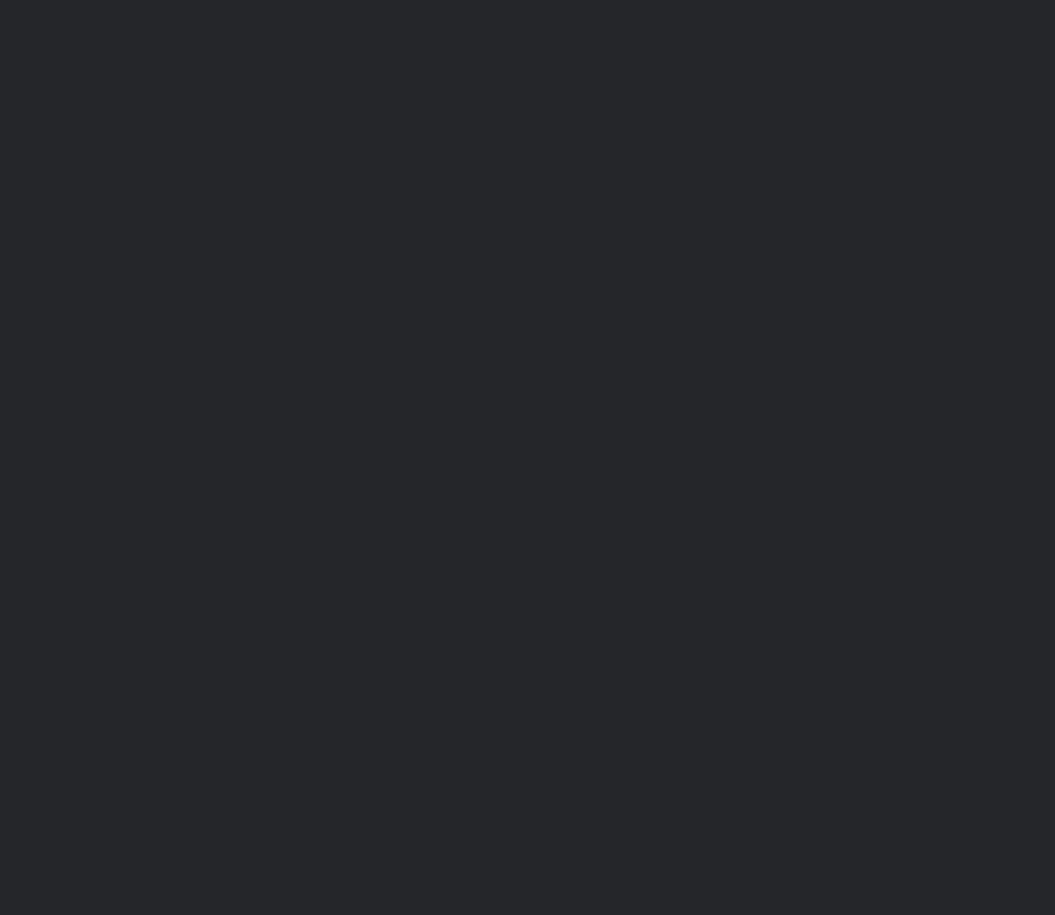
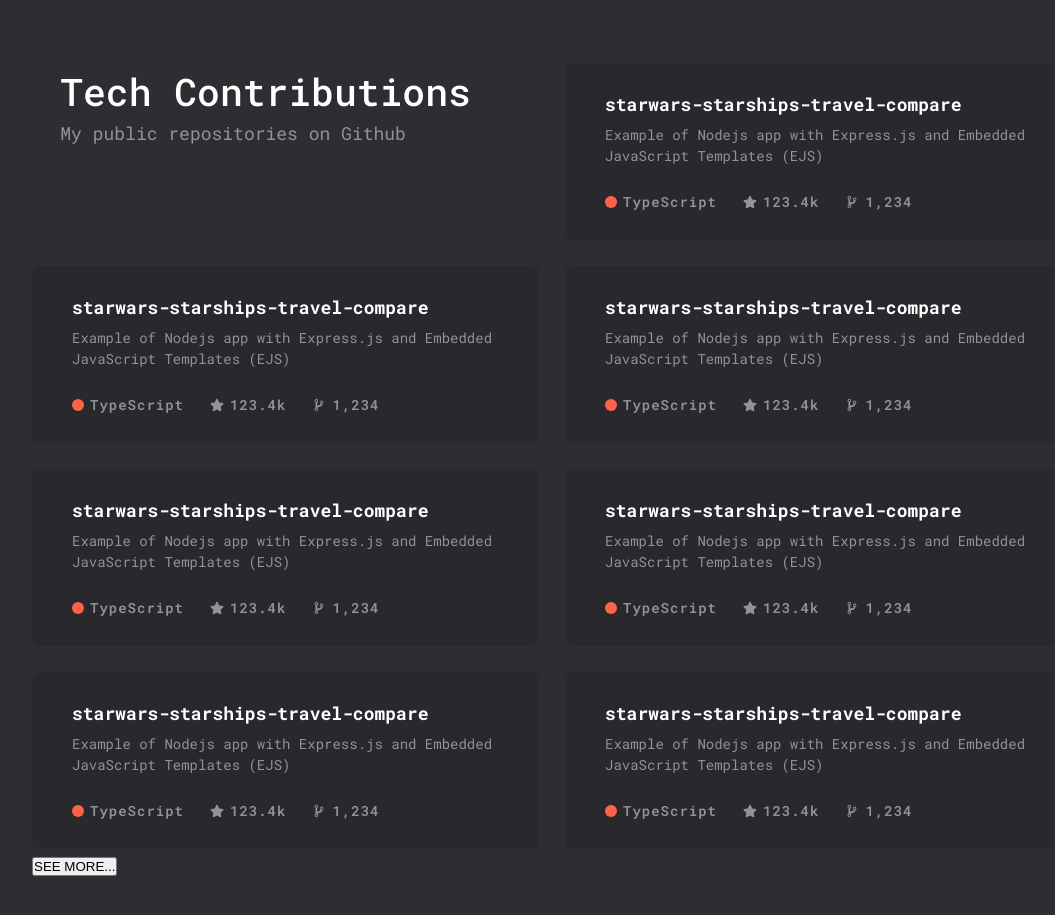
Before and after one commit to sineto/snio.dev, a Next.js app: page / in a window 1280 px wide. Shown: the part 1680-2595 px from the top of the page, without its empty margins (88-1143 px from the left). Before the commit the page ends 1623 px from the top, so only its background shows below. Built offline with nearby package versions, Linux system fonts and the light colour scheme.

Commit message:
feat: implement Tech Contributions section

```diff
--- a/helpers/iconLoader.tsx
+++ b/helpers/iconLoader.tsx
@@ -1,7 +1,9 @@
 import React from 'react';
 import { IconType } from 'react-icons';
-import { FaGithub, FaLinkedin, FaCode } from 'react-icons/fa';
+import { FaGithub, FaLinkedin, FaCode, FaStar } from 'react-icons/fa';
 import { AiFillApi, AiOutlineCloudServer, AiOutlineDeploymentUnit } from 'react-icons/ai';
+import { BiLinkAlt } from 'react-icons/bi';
+import { IoGitBranch } from 'react-icons/io5';
 
 interface Icon {
   accessor?: string
@@ -11,10 +13,13 @@
 const iconList: Icon[] = [
   { accessor: 'fa-github', component: FaGithub },
   { accessor: 'fa-linkedin', component: FaLinkedin },
-  { accessor: 'fa-code', component: FaCode},
+  { accessor: 'fa-code', component: FaCode },
+  { accessor: 'fa-star', component: FaStar },
   { accessor: 'ai-fill-api', component: AiFillApi },
   { accessor: 'ai-cloud-server', component: AiOutlineCloudServer },
-  { accessor: 'ai-deploy-unit', component: AiOutlineDeploymentUnit }
+  { accessor: 'ai-deploy-unit', component: AiOutlineDeploymentUnit },
+  { accessor: 'bi-link-alt', component: BiLinkAlt },
+  { accessor: 'io-branch', component: IoGitBranch }
 ];
 
 const iconLoader = (name?: string, size?: number, color?: string): JSX.Element => {
--- a/pages/index.tsx
+++ b/pages/index.tsx
@@ -1,4 +1,6 @@
+import Link from 'next/link';
 import { Header, Introduce } from '../components';
+import { iconLoader } from '../helpers';
 import * as Styles from './styles';
 
 const Home = () => {
@@ -6,6 +8,225 @@
     <Styles.Container>
       <Header />
       <Introduce />
+      <Styles.TechContributions>
+        <Styles.TechContributionsContent>
+          <Styles.TechContentRow>
+            <Styles.TechContentColumn>
+              <Styles.TechContentHeader>
+                <h1>Tech Contributions</h1>
+                <p>My public repositories on Github</p>
+              </Styles.TechContentHeader>
+              <Styles.TechRepositoryCard>
+                <Styles.RepositoryCardHeader>
+                  <Link href='https://github.com/sineto'>
+                    <h2>
+                      starwars-starships-travel-compare
+                      <span className='iconLink'>
+                        {iconLoader('bi-link-alt')}
+                      </span>
+                    </h2>
+                  </Link>
+                  <p>
+                    Example of Nodejs app with Express.js and Embedded JavaScript Templates (EJS)
+                  </p>
+                </Styles.RepositoryCardHeader>
+                <Styles.RepositoryCardSpecs>
+                  <li>
+                    <span></span>
+                    TypeScript
+                  </li>
+                  <li>
+                    {iconLoader('fa-star')}
+                    123.4k
+                  </li>
+                  <li>
+                    {iconLoader('io-branch')}
+                    1,234
+                  </li>
+                </Styles.RepositoryCardSpecs>
+              </Styles.TechRepositoryCard>
+              <Styles.TechRepositoryCard>
+                <Styles.RepositoryCardHeader>
+                  <Link href='https://github.com/sineto'>
+                    <h2>
+                      starwars-starships-travel-compare
+                      <span className='iconLink'>
+                        {iconLoader('bi-link-alt')}
+                      </span>
+                    </h2>
+                  </Link>
+                  <p>
+                    Example of Nodejs app with Express.js and Embedded JavaScript Templates (EJS)
+                  </p>
+                </Styles.RepositoryCardHeader>
+                <Styles.RepositoryCardSpecs>
+                  <li>
+                    <span></span>
+                    TypeScript
+                  </li>
+                  <li>
+                    {iconLoader('fa-star')}
+                    123.4k
+                  </li>
+                  <li>
+                    {iconLoader('io-branch')}
+                    1,234
+                  </li>
+                </Styles.RepositoryCardSpecs>
+              </Styles.TechRepositoryCard>
+              <Styles.TechRepositoryCard>
+                <Styles.RepositoryCardHeader>
+                  <Link href='https://github.com/sineto'>
+                    <h2>
+                      starwars-starships-travel-compare
+                      <span className='iconLink'>
+                        {iconLoader('bi-link-alt')}
+                      </span>
+                    </h2>
+                  </Link>
+                  <p>
+                    Example of Nodejs app with Express.js and Embedded JavaScript Templates (EJS)
+                  </p>
+                </Styles.RepositoryCardHeader>
+                <Styles.RepositoryCardSpecs>
+                  <li>
+                    <span></span>
+                    TypeScript
+                  </li>
+                  <li>
+                    {iconLoader('fa-star')}
+                    123.4k
+                  </li>
+                  <li>
+                    {iconLoader('io-branch')}
+                    1,234
+                  </li>
+                </Styles.RepositoryCardSpecs>
+              </Styles.TechRepositoryCard>
+            </Styles.TechContentColumn>
+            <Styles.TechContentColumn>
+              <Styles.TechRepositoryCard>
+                <Styles.RepositoryCardHeader>
+                  <Link href='https://github.com/sineto'>
+                    <h2>
+                      starwars-starships-travel-compare
+                      <span className='iconLink'>
+                        {iconLoader('bi-link-alt')}
+                      </span>
+                    </h2>
+                  </Link>
+                  <p>
+                    Example of Nodejs app with Express.js and Embedded JavaScript Templates (EJS)
+                  </p>
+                </Styles.RepositoryCardHeader>
+                <Styles.RepositoryCardSpecs>
+                  <li>
+                    <span></span>
+                    TypeScript
+                  </li>
+                  <li>
+                    {iconLoader('fa-star')}
+                    123.4k
+                  </li>
+                  <li>
+                    {iconLoader('io-branch')}
+                    1,234
+                  </li>
+                </Styles.RepositoryCardSpecs>
+              </Styles.TechRepositoryCard>
+              <Styles.TechRepositoryCard>
+                <Styles.RepositoryCardHeader>
+                  <Link href='https://github.com/sineto'>
+                    <h2>
+                      starwars-starships-travel-compare
+                      <span className='iconLink'>
+                        {iconLoader('bi-link-alt')}
+                      </span>
+                    </h2>
+                  </Link>
+                  <p>
+                    Example of Nodejs app with Express.js and Embedded JavaScript Templates (EJS)
+                  </p>
+                </Styles.RepositoryCardHeader>
+                <Styles.RepositoryCardSpecs>
+                  <li>
+                    <span></span>
+                    TypeScript
+                  </li>
+                  <li>
+                    {iconLoader('fa-star')}
+                    123.4k
+                  </li>
+                  <li>
+                    {iconLoader('io-branch')}
+                    1,234
+                  </li>
+                </Styles.RepositoryCardSpecs>
+              </Styles.TechRepositoryCard>
+              <Styles.TechRepositoryCard>
+                <Styles.RepositoryCardHeader>
+                  <Link href='https://github.com/sineto'>
+                    <h2>
+                      starwars-starships-travel-compare
+                      <span className='iconLink'>
+                        {iconLoader('bi-link-alt')}
+                      </span>
+                    </h2>
+                  </Link>
+                  <p>
+                    Example of Nodejs app with Express.js and Embedded JavaScript Templates (EJS)
+                  </p>
+                </Styles.RepositoryCardHeader>
+                <Styles.RepositoryCardSpecs>
+                  <li>
+                    <span></span>
+                    TypeScript
+                  </li>
+                  <li>
+                    {iconLoader('fa-star')}
+                    123.4k
+                  </li>
+                  <li>
+                    {iconLoader('io-branch')}
+                    1,234
+                  </li>
+                </Styles.RepositoryCardSpecs>
+              </Styles.TechRepositoryCard>
+              <Styles.TechRepositoryCard>
+                <Styles.RepositoryCardHeader>
+                  <Link href='https://github.com/sineto'>
+                    <h2>
+                      starwars-starships-travel-compare
+                      <span className='iconLink'>
+                        {iconLoader('bi-link-alt')}
+                      </span>
+                    </h2>
+                  </Link>
+                  <p>
+                    Example of Nodejs app with Express.js and Embedded JavaScript Templates (EJS)
+                  </p>
+                </Styles.RepositoryCardHeader>
+                <Styles.RepositoryCardSpecs>
+                  <li>
+                    <span></span>
+                    TypeScript
+                  </li>
+                  <li>
+                    {iconLoader('fa-star')}
+                    123.4k
+                  </li>
+                  <li>
+                    {iconLoader('io-branch')}
+                    1,234
+                  </li>
+                </Styles.RepositoryCardSpecs>
+              </Styles.TechRepositoryCard>
+            </Styles.TechContentColumn>
+          </Styles.TechContentRow>
+          <button>SEE MORE...</button>
+        </Styles.TechContributionsContent>
+      </Styles.TechContributions>
+
     </Styles.Container>
   );
 };
--- a/pages/styles.ts
+++ b/pages/styles.ts
@@ -5,110 +5,133 @@
   // flex-direction: column;
 `;
 
-const IntroduceContent = styled.div`
-  max-width: 1200px;
-  background: transparent;
-  padding: 7.5rem 0;
-  margin: 0 auto;
-
-  display: flex;
-  justify-content: space-between;
-  align-items: flex-start;
+const TechContributions = styled.div`
+  background: ${({ theme }) => theme.gray1};
+  padding: 7.5rem;
 `;
 
-const IntroduceSkills = styled.div`
+const TechContributionsContent = styled.div`
+  max-width: 1200px;
+  margin: 0 auto;
+`;
+
+const TechContentRow = styled.div`
+  width: 100%;
+  display: flex;
+  flex-direction: row;
+  flex-wrap: wrap;
+  gap: 26px;
+`;
+
+const TechContentColumn = styled.div`
   display: flex;
   flex-direction: column;
-  jusitify-content: center;
   align-items: center;
-  gap: 10px;
+  flex-basis: 100%;
+  flex: 1;
+  gap: 26px
 `;
 
-const SkillCard = styled.div`
-  width: 491px;
+const TechContentHeader = styled.div`
+  max-width: 590px;
+  height: 177px;
   font-family: 'Roboto Mono';
-  font-weight: 400;
-  background: ${({ theme }) => theme.gray1};
-  border-radius: 8px;
-  padding: 30px 40px;
+  padding: 0 40px 26px 0;
 
-  &:hover {
-    box-shadow: 0px 17px 20px -5px rgba(0,0,0,0.4);
-    h3 {
-      color: ${({ theme }) => theme.green};
-    }
-    z-index: 1;
+  h1 {
+    font-size: 38px;
+    font-weight: 500;
+  }
+
+  p {
+    font-size: 18px;
+    color: ${({ theme }) => theme.gray4};
   }
 `;
 
-const SkillCardBody = styled.div`
-  margin-bottom: 22px;
-`;
-
-const SkillCardTitle = styled.h3`
-  font-weight: 400;
-  font-size: 25px;
-  color: ${({ theme }) => theme.white};
-  margin-bottom: 4px;
+const TechRepositoryCard = styled.div`
+  max-width: 590px;
+  font-family: 'Roboto Mono';
+  background: rgba(37, 38, 42, 0.6);
+  border-radius: 8px;
+  padding: 28px 40px;
 
   display: flex;
+  flex-direction: column;
   justify-content: space-between;
-  align-items: center;
-`;
-
-const SkillCardDesc = styled.p`
-  font-size: 14px;
-  color: ${({ theme }) => theme.gray4};
-`;
-
-const SkillCardLinkCustomers = styled.span`
-  font-size: 14px;
-  text-transform: uppercase;
+  gap: 25px;
 
   &:hover {
-    border-bottom: 1px dotted;
+    background: rgba(37, 38, 42, 1);
+
+    h2 {
+      color: ${({ theme }) => theme.green};
+    }
+
+    .iconLink {
+      color: ${({ theme }) => theme.green};
+      visibility: visible;
+    }
   }
 `;
 
-const IntroduceAbout = styled.div`
-  font-family: 'Roboto Mono';
-  color: ${({ theme }) => theme.gray4};
-  padding: 2.5rem;
-  margin-left: calc(6.5rem - 2.5rem);
+const RepositoryCardHeader = styled.div`
+  h2 {
+    font-size: 18px;
+    color: ${({ theme }) => theme.white};
+    cursor: pointer;
+    margin-bottom: 6px;
+
+    display: flex;
+    align-items: center;
+    gap: 12px;
+
+    span {
+      width: 22px;
+      height: 22px;
+      visibility: hidden;
+    }
+  }
+
+  p {
+    font-size: 14px;
+    color: ${({ theme }) => theme.gray4};
+  }
 `;
 
-const AboutTag = styled.p`
-  font-size: 16px;
-  margin-bottom: 16px;
-`;
+const RepositoryCardSpecs = styled.ul`
+  font-size: 14px;
+  font-weight: 600;
+  letter-spacing: 1px;
+  color: ${({ theme }) => theme.gray4};
+  display: flex;
+  gap: 26px;
 
-const AboutContent = styled.div`
-  display: flex;
-  flex-direction: column;
-  gap: 12px;
-`;
+  li {
+    display: flex;
+    align-items: center;
+    gap: 6px;
+  }
 
-const AboutTitle = styled.h2`
-  font-weight: 400;
-  color: ${({ theme }) => theme.white};
-`;
-
-const AboutBody = styled.p`
-  font-size: 20px;
+  li:first-child {
+    span {
+      display: inline-block;
+      width: 12px;
+      height: 12px;
+      background-color: tomato;
+      border-radius: 12px;
+    }
+  }
 `;
 
 export {
   Container,
-  // IntroduceContent,
-  // IntroduceSkills,
-  // SkillCard,
-  // SkillCardBody,
-  // SkillCardTitle,
-  // SkillCardDesc,
-  // SkillCardLinkCustomers,
-  // IntroduceAbout,
-  // AboutTag,
-  // AboutContent,
-  // AboutTitle,
-  // AboutBody
+  TechContributions,
+  TechContributionsContent,
+  TechContentRow,
+  TechContentColumn,
+  TechContentHeader,
+  TechRepositoryCard,
+  RepositoryCardHeader,
+  RepositoryCardSpecs
 }
```
